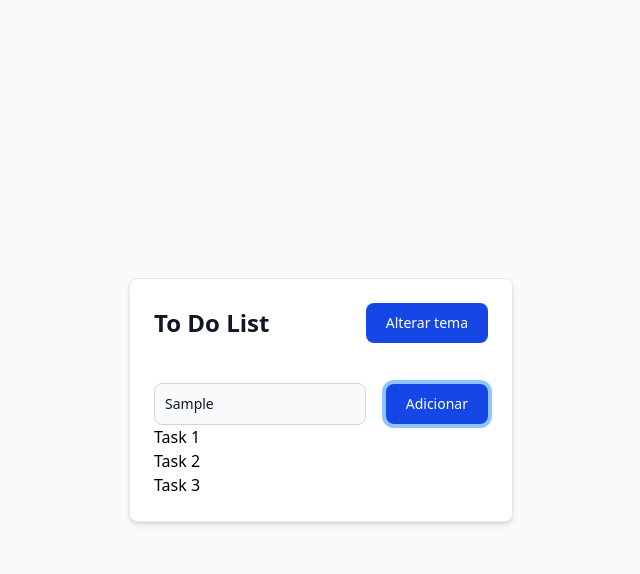
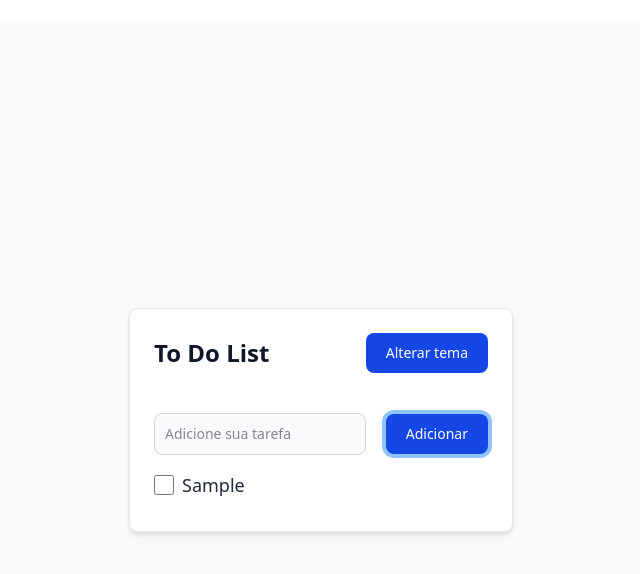
Before and after one commit to vinipadilha/ToDo-List-app, a website: page index.html in a window 1280 px wide. Both pictures are taken after typing "Sample" into the empty fields and a click on the button "Adicionar". Shown: the whole page, without its empty margins (319-959 px from the left). Drawn offline with Linux system fonts and the light colour scheme.

Commit message:
Adiciona js da lsita de tarefas

```diff
--- a/index.html
+++ b/index.html
@@ -10,7 +10,7 @@
 <body class="">
     <div class="w-full h-screen bg-gray-50 dark:bg-gray-900">
 
-        <div class="flex items-center justify-center h-full px-5">
+        <div class="flex items-center justify-center h-full px-5 mt-5">
 
             <div class="w-full max-w-sm p-6 bg-white border border-gray-200 rounded-lg shadow-md dark:bg-gray-800 dark:border-gray-700">
 
@@ -21,7 +21,7 @@
                     </button>
                 </div>
 
-                <div class="flex items-center justify-between space-x-5 ">
+                <div class="flex items-center justify-between space-x-5 mb-4 ">
                     <input type="text" id="input-box" class="bg-gray-50 border border-gray-300 text-gray-900 text-sm rounded-lg focus:ring-blue-500 focus:border-blue-500 block w-full p-2.5 dark:bg-gray-700 dark:border-gray-600 dark:placeholder-gray-400 dark:text-white dark:focus:ring-blue-500 dark:focus:border-blue-500 focus:outline-none focus:ring-2" placeholder="Adicione sua tarefa">
 
                     <button type="button" id="input-btn" class="cursor-pointer text-white bg-blue-700 hover:bg-blue-800 focus:ring-4 focus:ring-blue-300 font-medium rounded-lg text-sm px-5 py-2.5 dark:bg-blue-600 dark:hover:bg-blue-700 focus:outline-none dark:focus:ring-blue-800">
@@ -29,13 +29,8 @@
                     </button>
                 </div>
 
-                <div>
-                    <ul>
-                        <li>Task 1</li>
-                        <li>Task 2</li>
-                        <li>Task 3</li>
+                <div id="todo-list" class="">
 
-                    </ul>
                 </div>
 
             </div>
--- a/script.js
+++ b/script.js
@@ -1,19 +1,53 @@
-// script.js
 
 // Função para alternar entre os temas
 function toggleTheme() {
     const htmlElement = document.documentElement;
 
-    // Verifica se o atributo "data-theme" é "dark"
     if (htmlElement.getAttribute("data-theme") === "dark") {
-      // Remove o atributo "data-theme"
       htmlElement.removeAttribute("data-theme");
     } else {
-      // Adiciona o atributo "data-theme" com o valor "dark"
       htmlElement.setAttribute("data-theme", "dark");
     }
   }
 
-  // Adiciona o evento de clique no botão
-  const toggleButton = document.getElementById('theme-toggle');
+const toggleButton = document.getElementById('theme-toggle');
   toggleButton.addEventListener('click', toggleTheme);
+
+const addTaskButton = document.getElementById('input-btn');
+const taskInput = document.getElementById('input-box');
+const todoList = document.getElementById('todo-list');
+
+addTaskButton.addEventListener('click', () => {
+    const taskText = taskInput.value.trim();
+
+    if (taskText !== "") {
+        // Criação de uma nova tarefa
+        const taskElement = document.createElement('div');
+        taskElement.classList.add('flex', 'items-center', 'space-x-2', 'mb-2');
+
+         // Criação do checkbox
+        const checkbox = document.createElement('input');
+        checkbox.type = 'checkbox';
+        checkbox.classList.add('h-5', 'w-5', 'text-blue-500', 'rounded');
+
+        // Criação do texto da tarefa
+        const taskTextElement = document.createElement('span');
+        taskTextElement.classList.add('text-gray-800', 'text-lg');
+        taskTextElement.textContent = taskText;
+        // Adiciona os elementos ao DOM
+        taskElement.appendChild(checkbox);
+        taskElement.appendChild(taskTextElement);
+        todoList.appendChild(taskElement);
+        // Limpa o campo de entrada
+        taskInput.value = '';
+        // Evento para marcar/desmarcar a tarefa
+        checkbox.addEventListener('change', () => {
+            if (checkbox.checked) {
+                taskTextElement.classList.add('line-through', 'text-gray-400');
+            } else {
+                taskTextElement.classList.remove('line-through', 'text-gray-400');
+            }
+        });
+
+    }
+});
```
Also changed, not shown: src/output.css.
